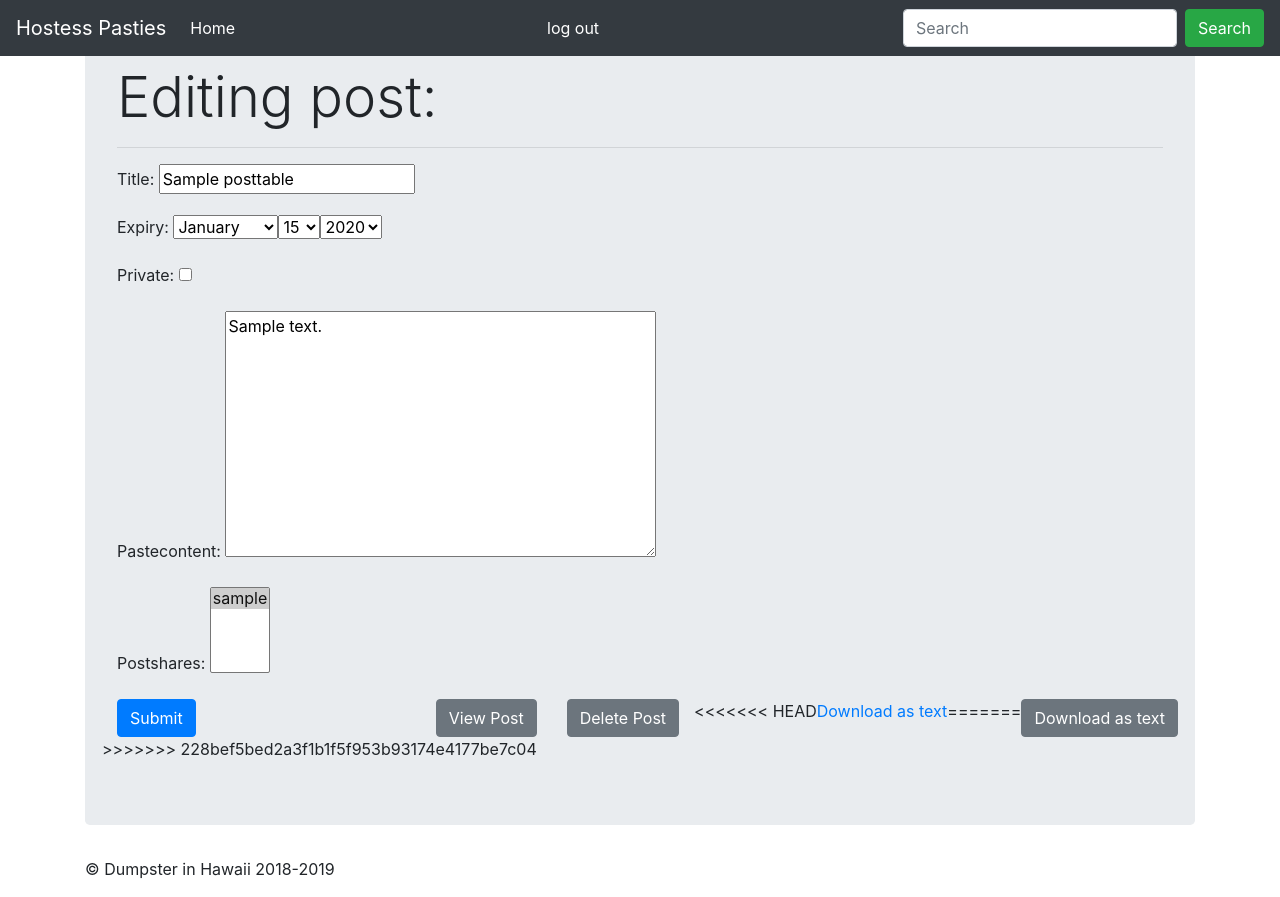
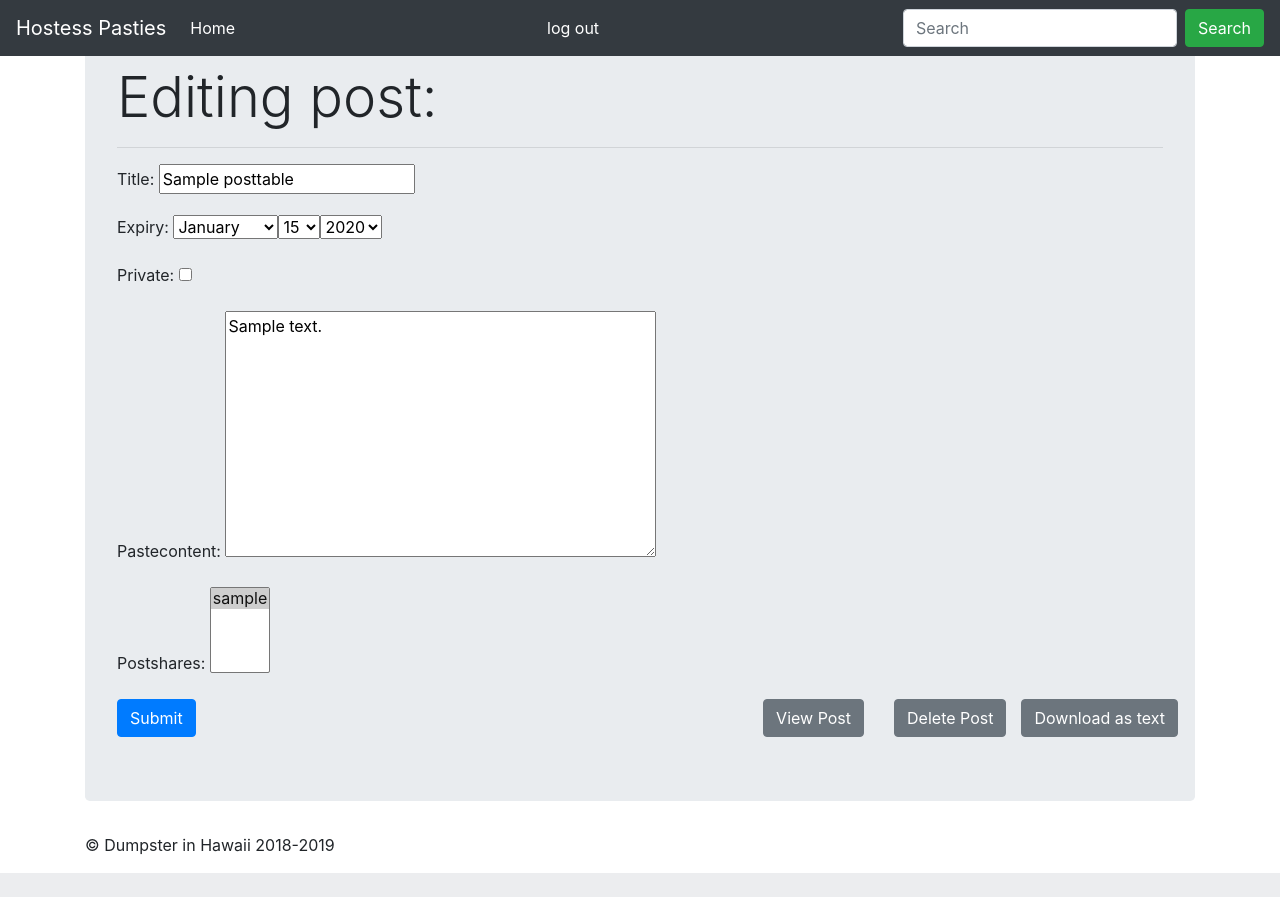
Before and after one commit to GitterAlex/PastingBin, a Django app: page /HostessPasties/1/postupdate/ in a window 1280 px wide. After the commit the page ends 873 px from the top, so only its background shows below. Run offline with Django 3.2, Linux system fonts and the light colour scheme; a user stored in the database is signed in; tables that the repository leaves empty hold one stand-in row (values such as "Sample post"); some libraries are stand-ins or nearby versions.

```diff
--- /dev/null
+++ b/GitHub Page URL.txt
@@ -0,0 +1 @@
+https://github.com/GitterAlex/PastingBin
--- a/PastingBin/PastingBin/settings.py
+++ b/PastingBin/PastingBin/settings.py
@@ -37,7 +37,8 @@ INSTALLED_APPS = [
     'django.contrib.sessions',
     'django.contrib.messages',
     'django.contrib.staticfiles',
-    'HostessPasties.apps.HostesspastiesConfig'
+    'HostessPasties.apps.HostesspastiesConfig',
+    'django_extensions'
 ]
 
 MIDDLEWARE = [
--- a/PastingBin/templates/webpages/posttable_form.html
+++ b/PastingBin/templates/webpages/posttable_form.html
@@ -23,11 +23,7 @@
         <form action="/HostessPasties/{{posttable.postID}}/postdelete/">
           <div class="col-md"><input class="btn btn-secondary" type="submit" value="Delete Post"></div>
         </form>
-<<<<<<< HEAD
-        <a class="btn-link" href="/HostessPasties/{{posttable.postID}}/download"> Download as text </a>
-=======
         <a class="btn btn-secondary" href="/HostessPasties/{{posttable.postID}}/download"> Download as text </a>
->>>>>>> 228bef5bed2a3f1b1f5f953b93174e4177be7c04
       </div>
       {% else %}
       <h2 class="display-4">You don't have access to this page</h2>
```
Also changed, not shown: 2 other files.
